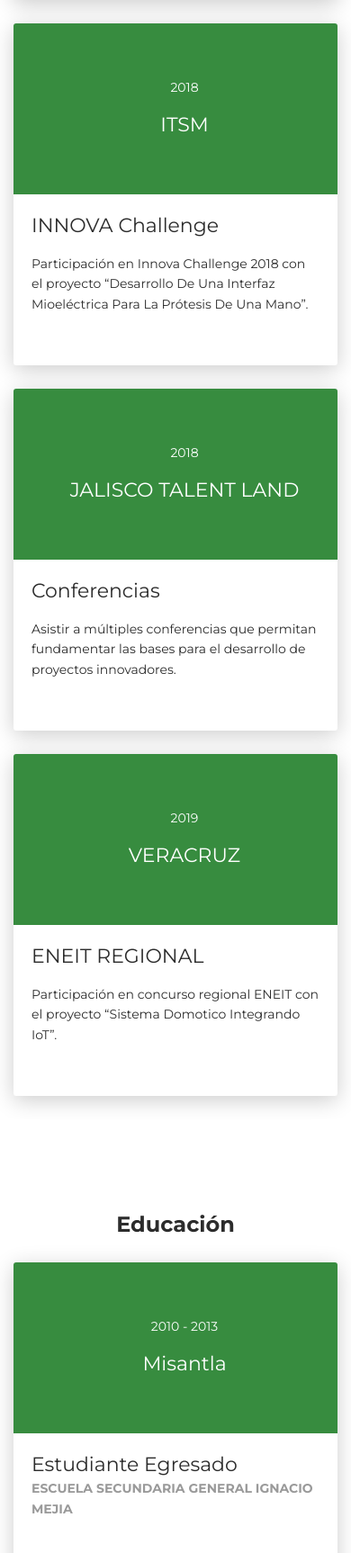
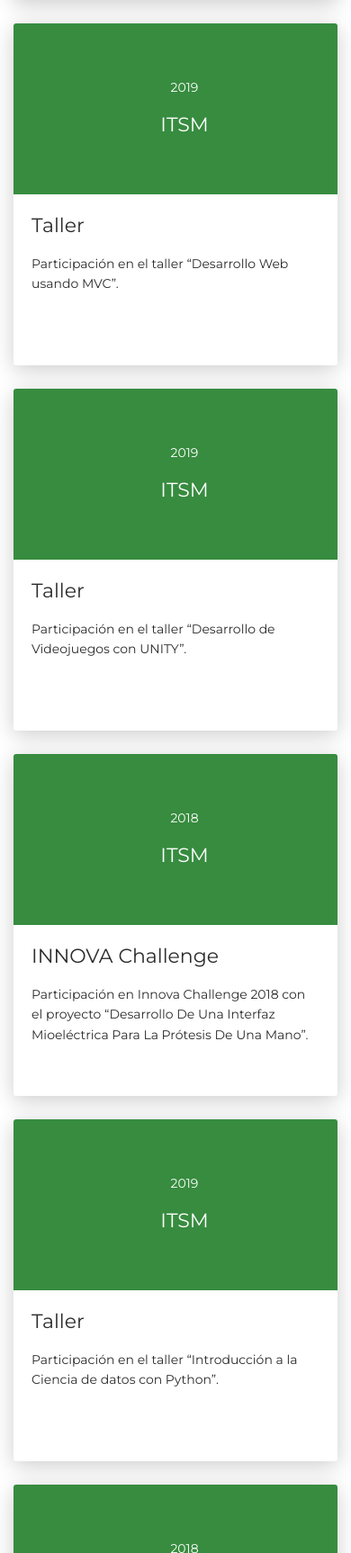
Before and after one commit to ZavaletaSanchesEstebanDeJesus/cv, a plain HTML site: page index.html in a window 390 px wide. Shown: the part 3840-5566 px from the top of the page at 90% size. Drawn offline with Linux system fonts and the light colour scheme.

Commit message:
Update index.html

```diff
--- a/index.html
+++ b/index.html
@@ -199,7 +199,7 @@
                   <figure class="cc-effect"><img src="images/videogame.jpg" alt="Image"/>
                     <figcaption>
                       <div class="h4">VideoJuegos</div>
-                      <p>FPS, RPG, PUZZLE.</p>
+                      <p>FPS, RPF, PUZZLE.</p>
                     </figcaption>
                   </figure></a></div>
               <div class="cc-porfolio-image img-raised" data-aos="fade-up" data-aos-anchor-placement="top-bottom"><a href="#web-development">
@@ -255,6 +255,45 @@
       </div>
     </div>
 
+
+    <div class="card">
+      <div class="row">
+        <div class="col-md-3 bg-primary" data-aos="fade-right" data-aos-offset="50" data-aos-duration="500">
+          <div class="card-body cc-experience-header">
+            <p>2019</p>
+            <div class="h5">ITSM</div>
+          </div>
+        </div>
+        <div class="col-md-9" data-aos="fade-left" data-aos-offset="50" data-aos-duration="500">
+          <div class="card-body">
+            <div class="h5">Taller</div>
+            <p>Participación en el taller “Desarrollo Web usando MVC”.</p>
+          </div>
+        </div>
+      </div>
+    </div>
+
+
+
+    <div class="card">
+      <div class="row">
+        <div class="col-md-3 bg-primary" data-aos="fade-right" data-aos-offset="50" data-aos-duration="500">
+          <div class="card-body cc-experience-header">
+            <p>2019</p>
+            <div class="h5">ITSM</div>
+          </div>
+        </div>
+        <div class="col-md-9" data-aos="fade-left" data-aos-offset="50" data-aos-duration="500">
+          <div class="card-body">
+            <div class="h5">Taller</div>
+            <p>Participación en el taller “Desarrollo de Videojuegos con UNITY”.</p>
+          </div>
+        </div>
+      </div>
+    </div>
+
+
+
     <div class="card">
       <div class="row">
         <div class="col-md-3 bg-primary" data-aos="fade-right" data-aos-offset="50" data-aos-duration="500">
@@ -272,6 +311,26 @@
         </div>
       </div>
     </div>
+
+
+    <div class="card">
+      <div class="row">
+        <div class="col-md-3 bg-primary" data-aos="fade-right" data-aos-offset="50" data-aos-duration="500">
+          <div class="card-body cc-experience-header">
+            <p>2019</p>
+            <div class="h5">ITSM</div>
+          </div>
+        </div>
+        <div class="col-md-9" data-aos="fade-left" data-aos-offset="50" data-aos-duration="500">
+          <div class="card-body">
+            <div class="h5">Taller</div>
+            <p>Participación en el taller “Introducción a la Ciencia de datos con Python”.</p>
+          </div>
+        </div>
+      </div>
+    </div>
+
+
 
     <div class="card">
       <div class="row">
@@ -307,6 +366,30 @@
         </div>
       </div>
     </div>
+
+    <div class="card">
+      <div class="row">
+        <div class="col-md-3 bg-primary" data-aos="fade-right" data-aos-offset="50" data-aos-duration="500">
+          <div class="card-body cc-experience-header">
+            <p>2019</p>
+            <div class="h5">ITSM</div>
+          </div>
+        </div>
+        <div class="col-md-9" data-aos="fade-left" data-aos-offset="50" data-aos-duration="500">
+          <div class="card-body">
+            <div class="h5">Comité de Contraloría</div>
+            <p>Recabar información de los estudiantes sobre los diferentes servicios proporcionados por la institución.</p>
+          </div>
+        </div>
+      </div>
+    </div>
+
+
+
+  </div>
+</div>
+
+
   </div>
 </div>
 
```
